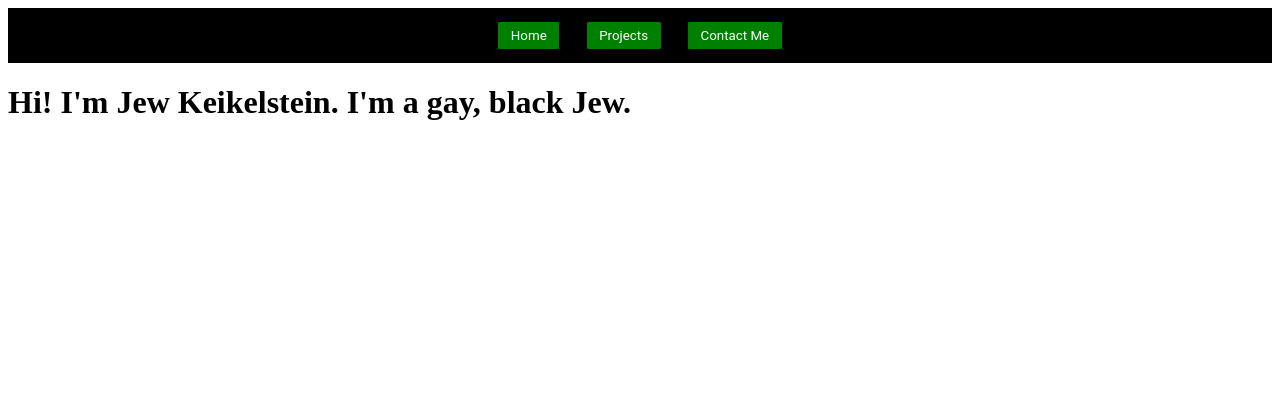
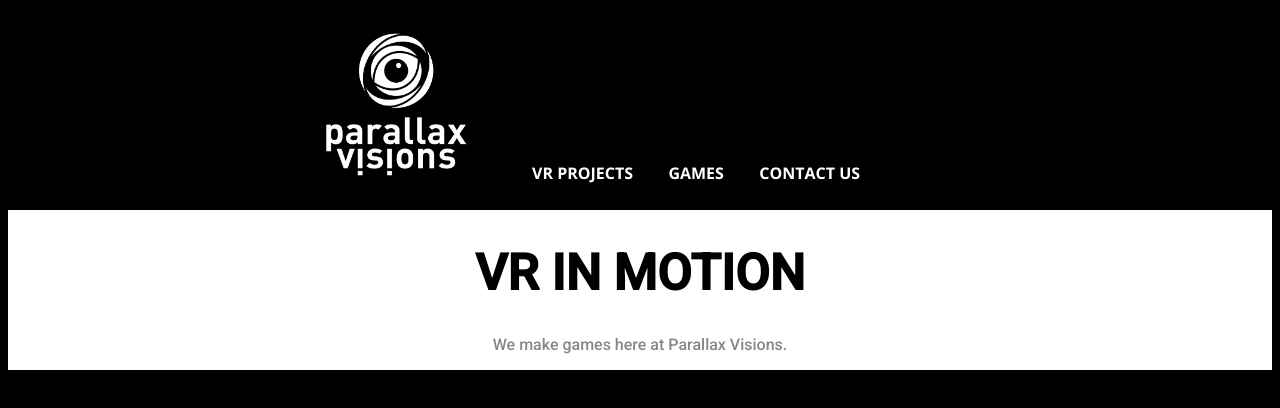
Before and after one commit to mjoelbreen/parallax-website, a React app: page / in a window 1280 px wide. Built offline with nearby package versions, Linux system fonts and the light colour scheme.

Commit message:
delete logos

```diff
--- a/public/index.html
+++ b/public/index.html
@@ -1,6 +1,11 @@
 <!DOCTYPE html>
 <html lang="en">
   <head>
+
+    <style>
+      @import url('https://fonts.googleapis.com/css2?family=Open+Sans:wght@700&family=Roboto:wght@500&display=swap');
+      </style>
+
     <meta charset="utf-8" />
     <link rel="icon" href="%PUBLIC_URL%/favicon.ico" />
     <meta name="viewport" content="width=device-width, initial-scale=1" />
@@ -24,7 +29,7 @@
       work correctly both with client-side routing and a non-root public URL.
       Learn how to configure a non-root public URL by running `npm run build`.
     -->
-    <title>React App</title>
+    <title>Parallax Visions</title>
   </head>
   <body>
     <noscript>You need to enable JavaScript to run this app.</noscript>
--- a/src/css/Navbar.css
+++ b/src/css/Navbar.css
@@ -1,28 +1,42 @@
-.buttons {
+.nav {
     display: block;
-    margin: 0 auto;
+    margin: 1% 20% 1% 10%;
     text-align: center;
-    background-color: black;
 
 
 
+    }
+
+#logo {
+        width: 150px;
+        height: 150px;
+        padding: 1% 5% 0 5%;
+        transition: all .2s ease-in-out;
+
+
+    }
+
+
+#logo:hover {
+    cursor: pointer;
+    transform: scale(1.1);
 }
 
-button {
+a {
     display: inline-flex;
     flex-direction: row;
-    justify-content: space-around;
-    font-family: "Roboto", "Work Sans", sans-serif;
-    font: 16px;
-    background-color: green;
+    justify-content: center;
+    font-family: "Open Sans", "Work Sans", sans-serif;
+    font: 14px;
+    font-weight: 500;
     color: white;
     margin: 1%;
     padding: 0.5% 1%;
-    border: 1px solid black;
-    border-radius: 5%;
+
 }
 
-button:hover {
+a:hover {
 
-    border: 1px solid white;
+    color: rgb(0, 119, 255);
+    cursor: pointer;
 }
--- a/src/css/index.css
+++ b/src/css/index.css
@@ -0,0 +1,28 @@
+* {
+    overflow-x: hidden;
+}
+
+html {
+    overflow-x: hidden;
+    background-color: black;
+}
+
+.container-white {
+    background-color: white;
+    overflow-x: hidden;
+
+}
+
+h1 {
+    font-family: "Roboto", "Open Sans", sans-serif;
+    font-size: 50px;
+    font-weight: 600;
+    text-align: center;
+}
+
+p {
+    font-family: "Roboto", "Open Sans", sans-serif;
+    color: hsl(0, 0%, 53%);
+    font-size: 16px;
+    text-align: center;
+}
--- a/src/js/Home.js
+++ b/src/js/Home.js
@@ -7,7 +7,10 @@ class Home extends React.Component {
         return(
             <div>
                 <Navbar />
-                <h1>Hi! I'm Jew Keikelstein. I'm a gay, black Jew.</h1>
+                <div className="container-white">
+                <h1>VR IN MOTION</h1>
+                <p>We make games here at Parallax Visions.</p>
+                </div>
             </div>
         )
     }
--- a/src/js/Navbar.js
+++ b/src/js/Navbar.js
@@ -37,10 +37,11 @@ class Navbar extends React.Component {
 
 
         return(
-            <div className="buttons">
-                <button id="home-button" onClick={ToHome}>Home</button>
-                <button id="projects-button" onClick={ToProjects}>Projects</button>
-                <button id="contact-button" onClick={ToContact}>Contact Me</button>
+            <div className="nav">
+                <img id="logo" src="bw-web-logo.png"/>
+                <a id="home-button" onClick={ToHome}>VR PROJECTS</a>
+                <a id="projects-button" onClick={ToProjects}>GAMES</a>
+                <a id="contact-button" onClick={ToContact}>CONTACT US</a>
             </div>
         )
     }
--- a/src/js/Projects.js
+++ b/src/js/Projects.js
@@ -7,7 +7,10 @@ class Projects extends React.Component {
         return(
             <div>
                 <Navbar />
+                <div className="container-white">
                 <h1>Projects</h1>
+                <p>Here is what we've been up to.</p>
+                </div>
             </div>
         )
     }
```
Also changed, not shown: public/bw-web-logo.png (added), public/logo192.png (deleted), public/logo512.png (deleted), 1 other file.
